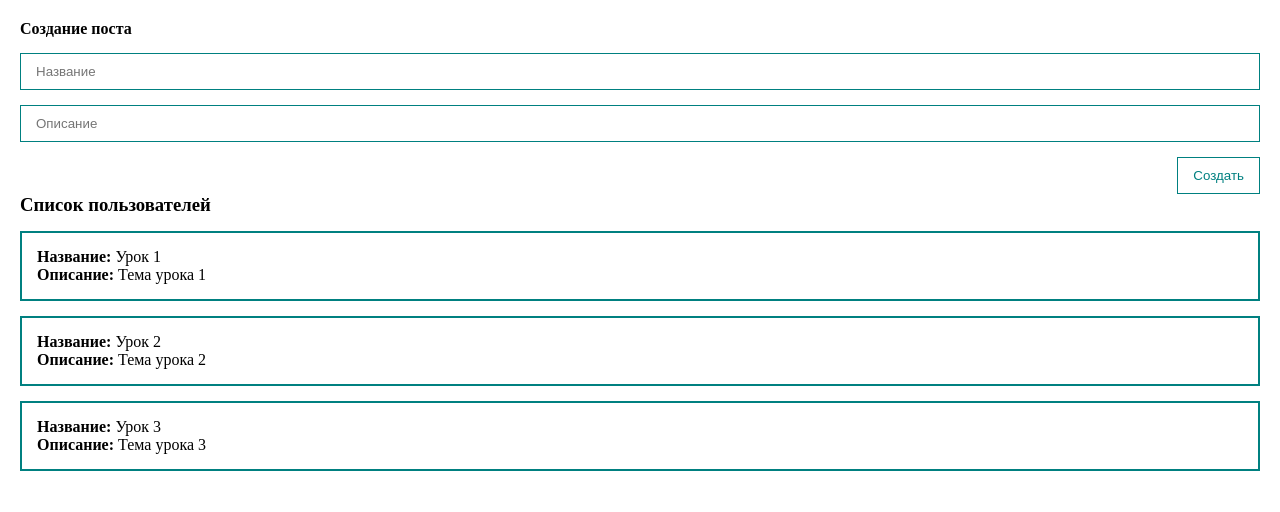
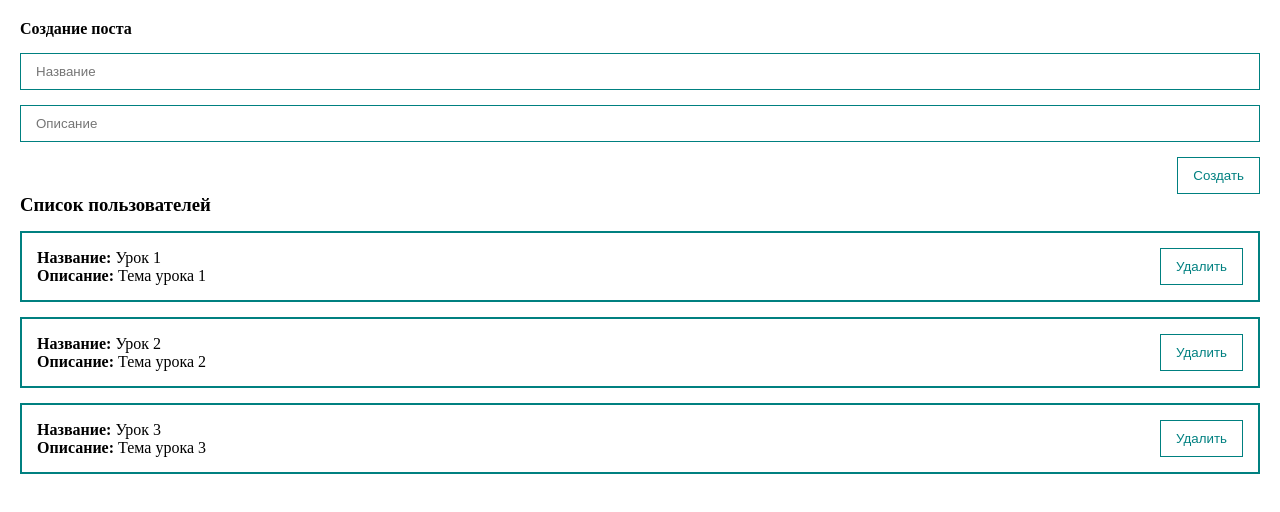
Before and after one commit to Dmitriy-Fenyov/vue_3, a Vue app: page / in a window 1280 px wide. Shown: the top 512 px of the page. Built offline with nearby package versions, Linux system fonts and the light colour scheme.

Commit message:
Создание кнопки Удалить

```diff
--- a/src/App.vue
+++ b/src/App.vue
@@ -8,7 +8,6 @@
 <script>
 import PostForm from "./components/PostForm";
 import PostList from "@/components/PostList";
-
 export default {
     components: {
 PostForm, PostList
--- a/src/components/PostForm.vue
+++ b/src/components/PostForm.vue
@@ -4,14 +4,17 @@
         <h4>Создание поста</h4>
         <input v-model="post.title" class="input" type="text" placeholder="Название">
         <input v-model="post.body" class="input" type="text" placeholder="Описание">
-        <button class="btn" @click="createPost">Создать</button>
+        <my-button style="align-self: flex-end; margin-top: 15px;" @click="createPost">Создать</my-button>
     </form>
 
 </template>
 
 <script>
-
+import MyButton from "@/components/UI/MyButton";
 export default {
+    components: {
+        MyButton
+    },
     data() {
         return {
             post: {
@@ -47,13 +50,4 @@
     margin-top: 15px;
 }
 
-.btn {
-    margin-top: 15px;
-    align-self: flex-end;
-    padding: 10px 15px;
-    background: none;
-    color: teal;
-    border: 1px solid teal;
-}
-
 </style>
--- a/src/components/PostItem.vue
+++ b/src/components/PostItem.vue
@@ -1,12 +1,21 @@
 <template>
     <div class="post" >
-        <div><strong>Название:</strong> {{ post.title }}</div>
-        <div><strong>Описание:</strong> {{ post.body }}</div>
+        <div>
+            <div><strong>Название:</strong> {{ post.title }}</div>
+            <div><strong>Описание:</strong> {{ post.body }}</div>
+        </div>
+        <div class="post_btn">
+            <my-button>Удалить</my-button>
+        </div>
     </div>
 </template>
 
 <script>
+import MyButton from "@/components/UI/MyButton"
 export default {
+    components: {
+        MyButton
+    },
 props: {
     post: {
         type: Object,
@@ -21,6 +30,9 @@
 padding: 15px;
 border: 2px solid teal;
 margin-top: 15px;
+display: flex;
+align-items:center;
+justify-content: space-between;
 }
 
 
--- a/src/components/PostList.vue
+++ b/src/components/PostList.vue
@@ -19,11 +19,7 @@
 </script>
 
 <style scoped>
-.post {
-    padding: 15px;
-    border: 2px solid teal;
-    margin-top: 15px;
-}
+
 
 
 </style>
--- /dev/null
+++ b/src/components/UI/MyButton.vue
@@ -0,0 +1,18 @@
+<template>
+    <button class="btn">
+        <slot></slot>
+    </button>
+</template>
+
+<script>
+
+</script>
+
+<style scoped>
+.btn {
+    padding: 10px 15px;
+    background: none;
+    color: teal;
+    border: 1px solid teal;
+}
+</style>
```
